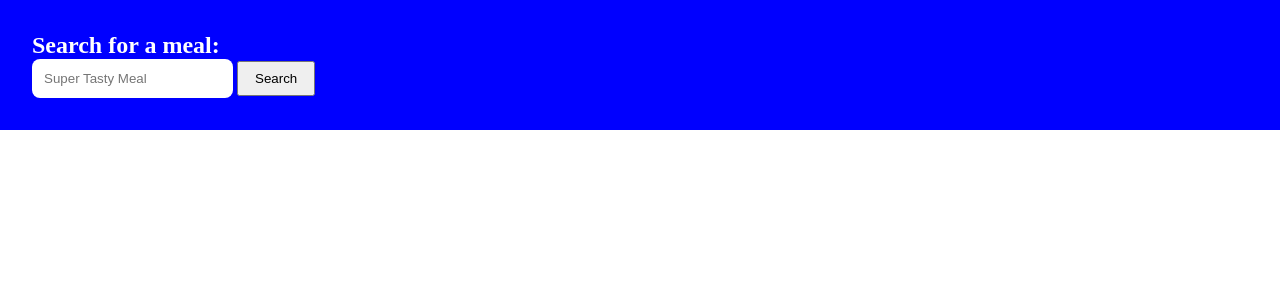
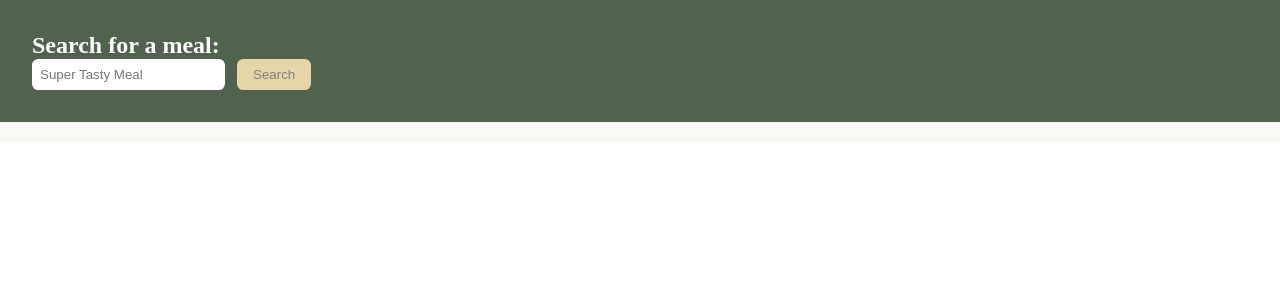
Before and after one commit to JamesJames1231/RecipeFinder-WebScraper, a Flask app: page / in a window 1280 px wide. Shown: the top 300 px of that part. Run offline with Flask 3, Linux system fonts and the light colour scheme; the page is wider than the window, and the part outside it is not shown.

Commit message:
Added some style and the second web page

```diff
--- a/app.py
+++ b/app.py
@@ -4,46 +4,50 @@ from flask import Flask, render_template, request
 
 app = Flask(__name__)
 
-def ScrapeSite(content):
-    URL = "https://www.bbcgoodfood.com/recipes/" + content
+@app.route("/scrape", methods=['POST'])
+def ScrapeSite():
+
+    content = request.form['chosen']
+
+    URL = content
     page = requests.get(URL)
     soup = BeautifulSoup(page.content, "html.parser")
-    ReturnIngredients(soup)
 
+    ingArr = []
+    methodArr = []
+
+    ingredients = ReturnIngredients(soup)
+    methods = ReturnMethod(soup)
+
+    for job_element in ingredients:
+        ingArr.append(job_element.text.strip())
+
+    for job_element in methods:
+        methodArr.append(job_element.find("span", class_="heading-6").text.strip())
+        methodArr.append(job_element.find("div", class_="editor-content").text.strip())
+
+
+    return render_template('recipe.html', ingArr=ingArr, methodArr=methodArr)
 
 
 def ReturnIngredients(soup):
     results = soup.find(class_="recipe__ingredients")
-
-    title = results.find("h2", class_="section-heading-1")
-    print(title.text.strip())
-
     job_elements = results.find_all("li", class_="list-item")
-    for job_element in job_elements:
-        print(job_element.text.strip())
-        print()
-
-    ReturnMethod(soup)
-
+    return job_elements
 
 
 def ReturnMethod(soup):
     results = soup.find(class_="js-piano-recipe-method")
+    job_elements = results.find_all("li", class_="list-item")
+    return job_elements
 
-    title = results.find("h3", class_="section-heading-1")
-    print(title.text.strip())
 
-    job_elements = results.find_all("li", class_="list-item")
-    for job_element in job_elements:
-        title_elements = job_element.find("span", class_="heading-6")
-        body_element = job_element.find("div", class_="editor-content")
-        print(title_elements.text.strip())
-        print(body_element.text.strip())
-        print()
+
 
 @app.route("/")
 def home():
     return render_template("index.html", arr="", len=0)
+
 
 
 @app.route("/search", methods=['POST'])
@@ -87,6 +91,3 @@ def FindingMeal():
         linkArr.append(final_link)
 
     return render_template('index.html', arr=arr, len=len(arr), imageArr=imageArr, timeArr=timeArr, linkArr=linkArr)
-
-
-    ##ScrapeSite("slow-cooker-spaghetti-bolognese")
--- a/static/styles/index.css
+++ b/static/styles/index.css
@@ -4,19 +4,27 @@
 }
 .header{
     width: 100vw;
-    background-color: blue;
+    background-color: #51624F;
 
     padding: 2rem;
     color: white;
-    margin-bottom: 1rem;
 }
 .header input[type=submit]{
     padding: .5rem 1rem;
+    background-color: #E6D5A9;
+    border: none;
+    border-radius: .4rem;
+    color: grey;
+}
+.header input[type=submit]:hover{
+    background-color: #AFBEA2;
+    color: white;
 }
 .header input[type=text]{
-    padding: .75rem;
-    border-radius: .5rem;
+    padding: .5rem;
+    border-radius: .4rem;
     border: 0;
+    margin-right: .5rem;
 }
 
 .content{
@@ -26,12 +34,14 @@
     flex-direction: row;
     width: 100vw;
     flex-wrap: wrap;
+    background-color: #FAF9F6;
+    padding-top: 1.3rem;
 }
 
 .results_box{
     padding: 1.5rem;
     border-radius: 0.3rem;
-    border: 1px solid black;
+    border: .5px solid black;
     max-width: 50%;
     min-width: 25%;
 
--- a/templates/index.html
+++ b/templates/index.html
@@ -13,11 +13,13 @@
             </form>
             <div class="content">
                 {%for i in range(0, len)%}
-                    <div class="results_box">
+                    <form action="{{url_for('ScrapeSite')}}" method="POST" name="search-form{{timeArr[i]}}" hidden>
+                        <input type="text" value="https://www.bbcgoodfood.com/{{linkArr[i]}}" name="chosen">
+                    </form>
+                    <div class="results_box" onclick="document.forms['search-form{{timeArr[i]}}'].submit()">
                         <img src="{{imageArr[i]}}" class="meal_image">
                         <h4>{{arr[i]}}</h4>
                         <h5>{{timeArr[i]}}</h5>
-                        <a href="https://www.bbcgoodfood.com/{{linkArr[i]}}">dsa</a>
                     </div>
                 {%endfor%}
             </div>
```
Also changed, not shown: templates/recipe.html (added, +13 -0 lines).
